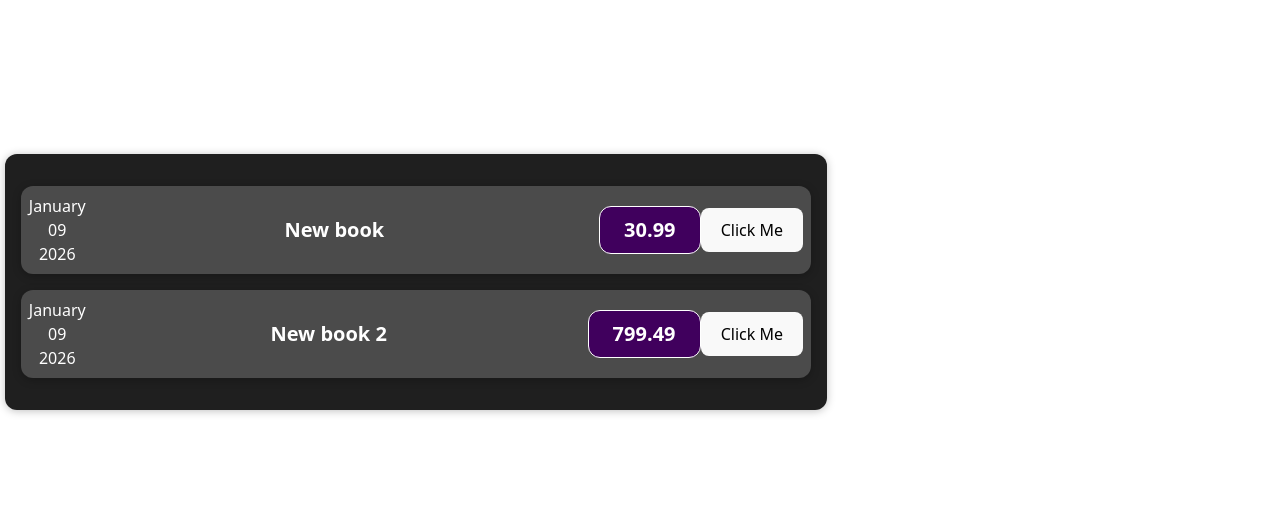
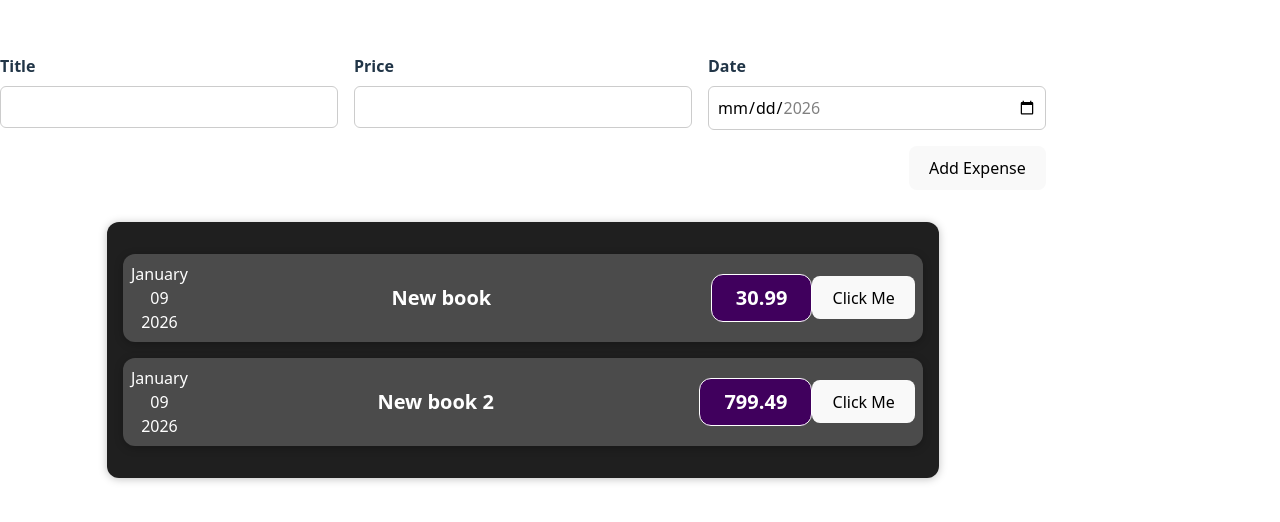
Before and after one commit to kxrl1/Expenses, a React (Vite) app: page / in a window 1280 px wide. Shown: the part 118-640 px from the top of the page. Built offline with nearby package versions, Linux system fonts and the light colour scheme.

Commit message:
kasutaja sisendi kuulamine

```diff
--- a/src/App.jsx
+++ b/src/App.jsx
@@ -1,5 +1,6 @@
 import './App.css';
 import Expenses from './components/Expenses/Expenses.jsx';
+import NewExpense from './components/NewExpense/NewExpense.jsx';
 
 function App() {
   const expenses = [
@@ -17,6 +18,7 @@
 
   return (
     <div className="App">
+      <NewExpense></NewExpense>
       <Expenses data={expenses} />
     </div>
   );
--- /dev/null
+++ b/src/components/NewExpense/ExpenseForm.css
@@ -0,0 +1,26 @@
+.new-expense__controls {
+    display: flex;
+    flex-wrap: wrap;
+    gap: 1rem;
+    margin-bottom: 1rem;
+    text-align: left;
+}
+
+.new-expense__control label {
+    font-weight: bold;
+    margin-bottom: 0.5rem;
+    display: block;
+}
+
+.new-expense__control input {
+    font: inherit;
+    padding: 0.5rem;
+    border-radius: 6px;
+    border: 1px solid #ccc;
+    width: 20rem;
+    max-width: 100%;
+}
+
+.new-expense__actions {
+    text-align: right;
+}
--- /dev/null
+++ b/src/components/NewExpense/ExpenseForm.jsx
@@ -0,0 +1,44 @@
+import { useState } from 'react';
+import './ExpenseForm.css';
+
+const ExpenseForm = (props) => {
+    const [enteredTitle, setEnteredTitle] = useState('');
+    const [enteredPrice, setEnteredPrice] = useState('');
+    const [enteredDate, setEnteredDate] = useState('');
+
+    const titleChangeHandler = (event) => {
+        setEnteredTitle(event.target.value);
+    }
+
+    const priceChangeHandler = (event) => {
+        setEnteredPrice(event.target.value);
+    }
+
+    const dateChangeHandler = (event) => {
+        setEnteredDate(event.target.value);
+    }
+
+    return (
+        <form>
+            <div className="new-expense__controls">
+                <div className="new-expense__control">
+                    <label>Title</label>
+                    <input type="text" onChange={titleChangeHandler} />
+                </div>
+                <div className="new-expense__control">
+                    <label>Price</label>
+                    <input type="number" min="0.01" step="0.01" onChange={priceChangeHandler} />
+                </div>
+                <div className="new-expense__control">
+                    <label>Date</label>
+                    <input type="date" min="2026-01-01" max="2026-12-31" onChange={dateChangeHandler} />
+                </div>
+            </div>
+            <div className="new-expense__actions">
+                <button type="submit">Add Expense</button>
+            </div>
+        </form>
+    );
+}
+
+export default ExpenseForm;
--- /dev/null
+++ b/src/components/NewExpense/NewExpense.css
@@ -0,0 +1,38 @@
+.new-expense {
+    background-color: #a892ee;
+    padding: 1rem;
+    margin: 2rem auto;
+    width: 50rem;
+    max-width: 95%;
+    border-radius: 12px;
+    text-align: center;
+    box-shadow: 0 1px 8px rgba(0, 0, 0, 0.25);
+}
+
+.new-expense button {
+    font: inherit;
+    cursor: pointer;
+    padding: 1rem 2rem;
+    border: 1px solid #40005d;
+    background-color: #40005d;
+    color: white;
+    border-radius: 12px;
+    margin-right: 1rem;
+}
+
+.new-expense button:hover,
+.new-expense button:active {
+    background-color: #510674;
+    border-color: #510674;
+}
+
+.new-expense button.alternative {
+    color: #220131;
+    border-color: transparent;
+    background-color: transparent;
+}
+
+.new-expense button.alternative:hover,
+.new-expense button.alternative:active {
+    background-color: #ddb3f8;
+}
--- /dev/null
+++ b/src/components/NewExpense/NewExpense.jsx
@@ -0,0 +1,11 @@
+import ExpenseForm from "./ExpenseForm";
+
+const NewExpense = (props) => {
+    return(
+        <div className="new-expense">
+            <ExpenseForm />
+        </div>
+    );
+}
+
+export default NewExpense;
```
